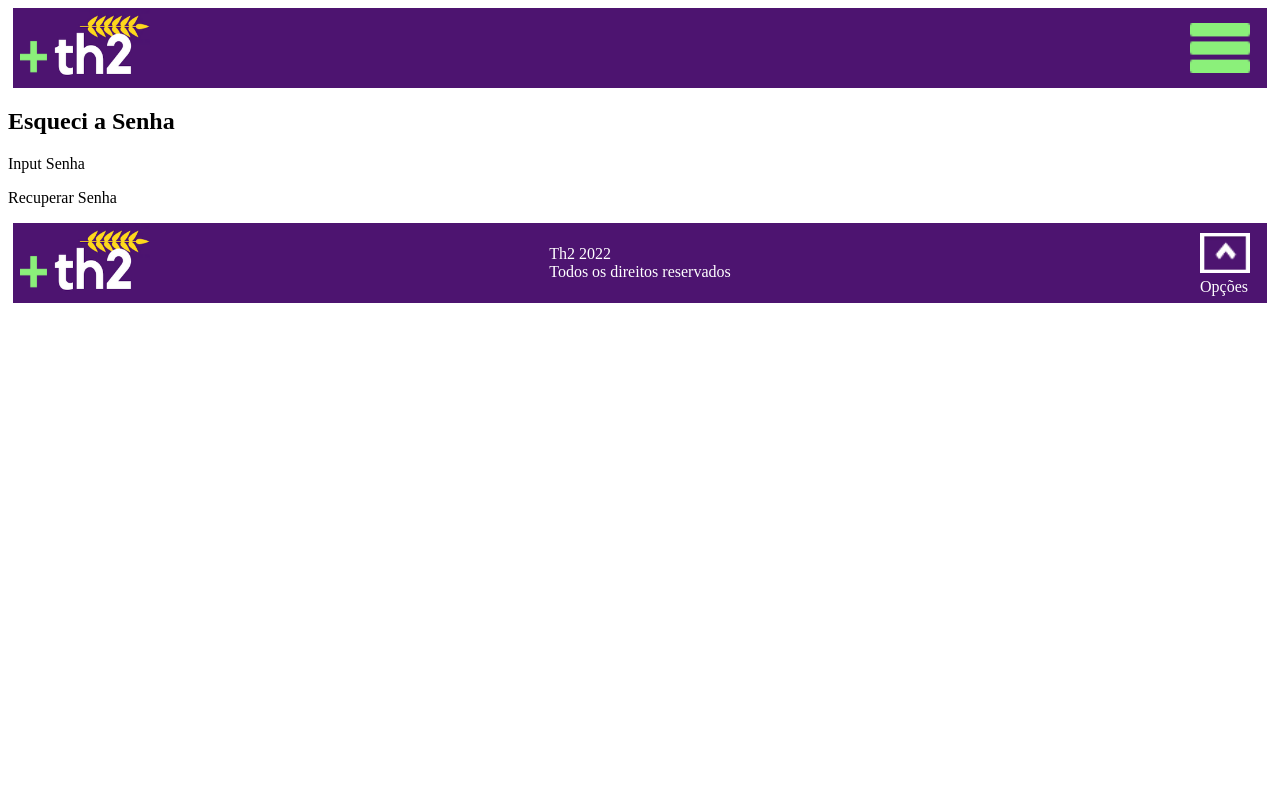
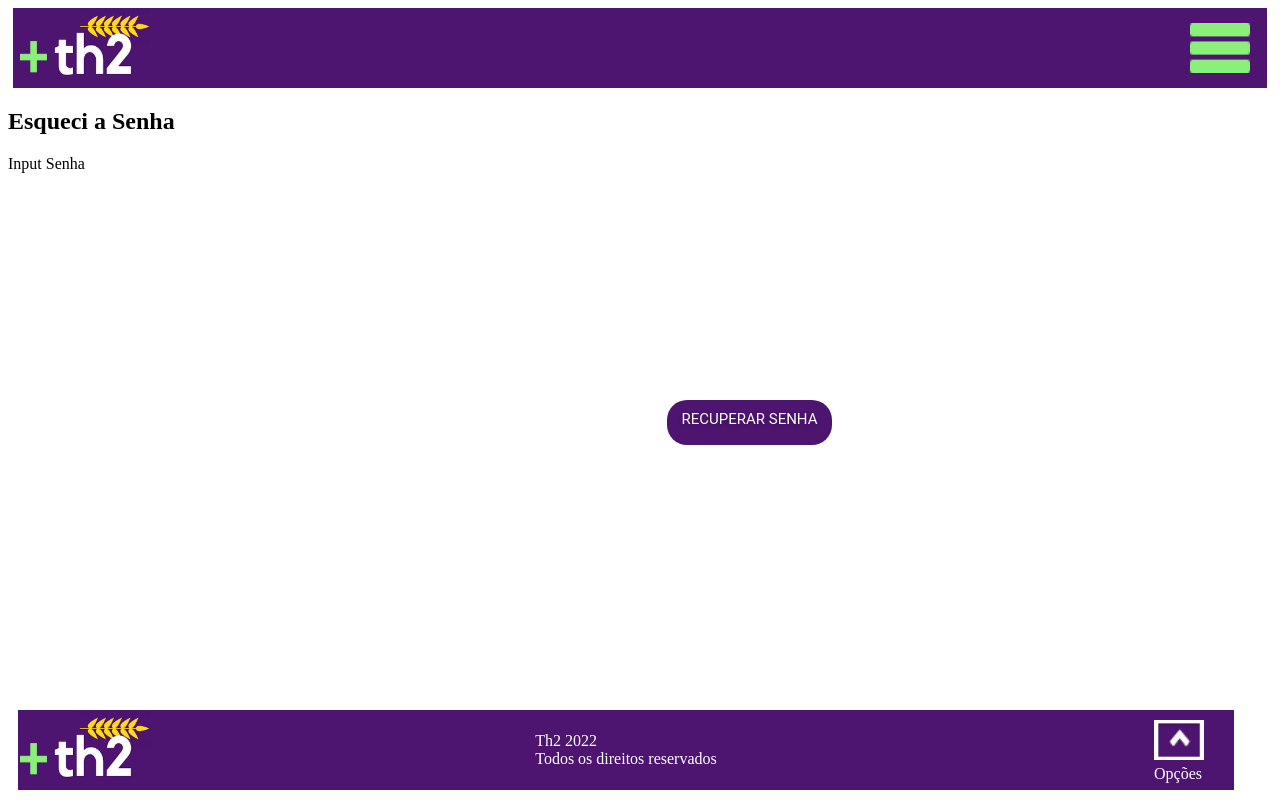
Before and after one commit to MarceloHorikoshi/th2_site, a React (Create React App) app: page / in a window 1280 px wide. Built offline with nearby package versions, Linux system fonts and the light colour scheme.

Commit message:
Create Button

```diff
--- /dev/null
+++ b/src/Components/Button/button.module.css
@@ -0,0 +1,21 @@
+.button {
+  background-color: #4D1470;
+  position: absolute;
+  width: 165px;
+  height: 45px;
+  top: 50%;
+  right: 35%;
+  border-radius: 20px;
+}
+
+.textButton {
+  font-family: 'Roboto';
+  font-weight: 400;
+  font-size: 15px;
+  line-height: 18px;
+  display: flex;
+  justify-content: center;
+  margin: 10px;
+  color: #FFFFFF;
+  text-shadow: 0px 2px 4px rgba(0, 0, 0, 0.2);
+}
--- /dev/null
+++ b/src/Components/Button/index.jsx
@@ -0,0 +1,17 @@
+import styles from './button.module.css'
+
+export default function Button({ text }) {
+  // const redirect = () => {
+  //   console.log('Redirect Home');
+  // }
+
+  return (
+    <div className={styles.button}>
+
+      <div className={styles.textButton}>
+        {text}
+      </div>
+
+    </div>
+  )
+}
--- a/src/Components/Footer/footer.module.css
+++ b/src/Components/Footer/footer.module.css
@@ -1,9 +1,12 @@
 .footer {
   background-color: #4D1470;
-  margin: 5px;
+  margin: 10px;
   height: 80px;
+  width: 95%;
   display: flex;
   justify-content: center;
+  position: absolute;
+  bottom: 0;
 }
 
 .logo {
--- a/src/Pages/ForgotPassword/index.jsx
+++ b/src/Pages/ForgotPassword/index.jsx
@@ -1,5 +1,6 @@
 import Footer from '../../Components/Footer'
 import Header from '../../Components/Header'
+import Button from '../../Components/Button'
 
 export default function ForgotPassword() {
   return (
@@ -10,7 +11,7 @@ export default function ForgotPassword() {
 
       <p>Input Senha</p>
 
-      <p>Recuperar Senha</p>
+      <Button text={'RECUPERAR SENHA'} />
 
       <Footer />
     </div>
```
